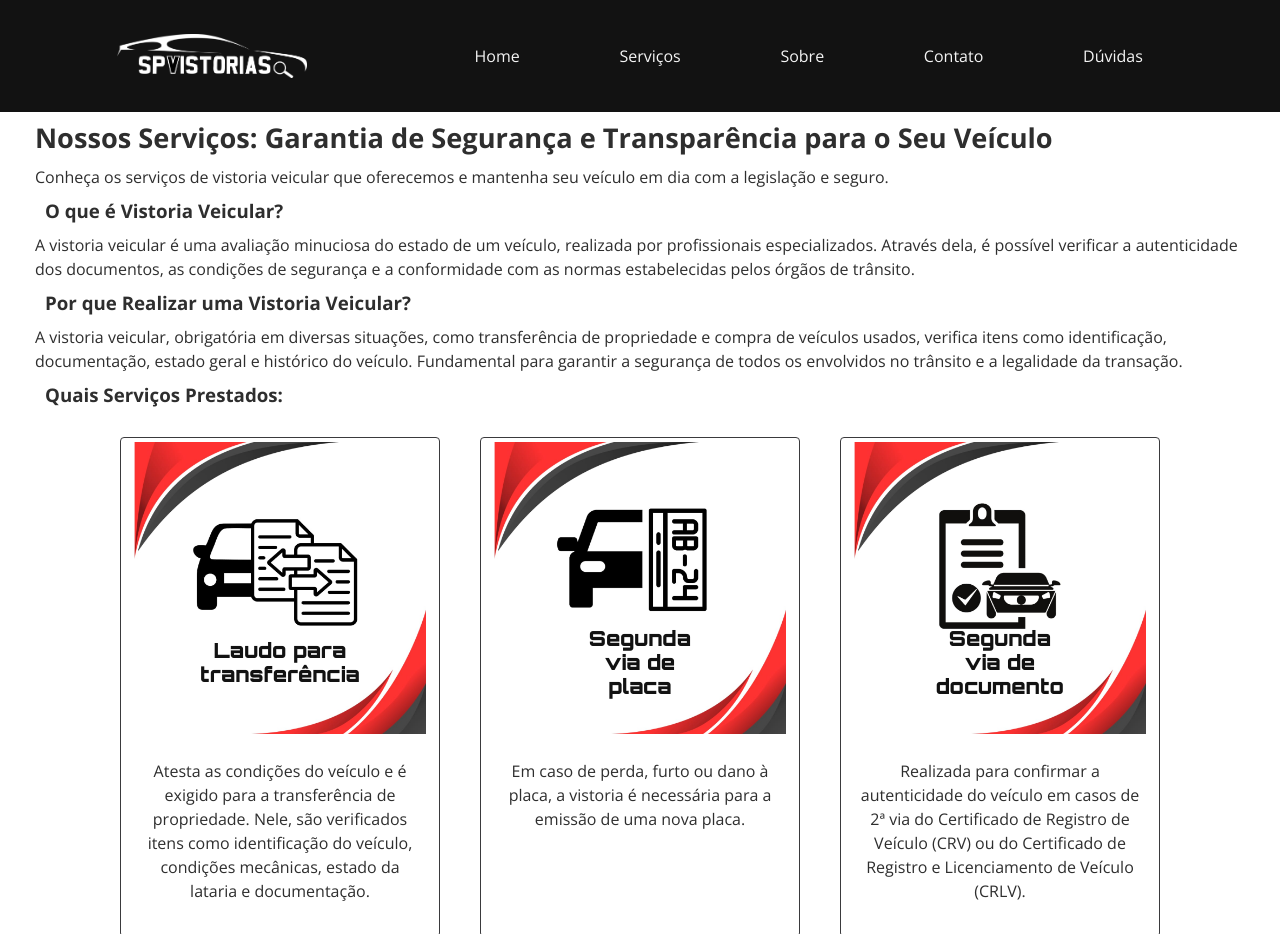
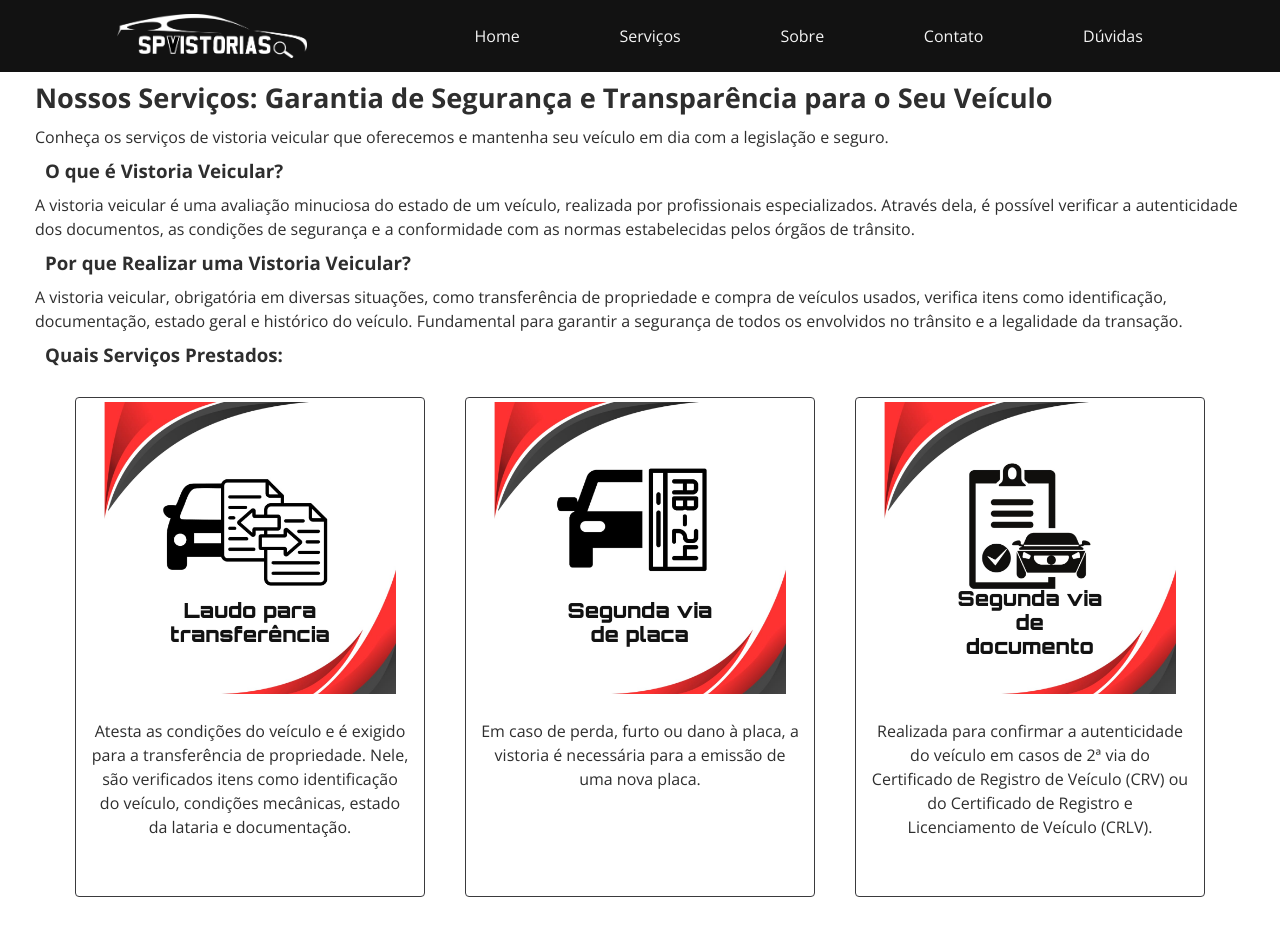
Before and after one commit to kellysabioni/spv, a plain HTML site: page servicos.html in a window 1280 px wide. Shown: the top 934 px of the page. Drawn offline with nearby package versions, Linux system fonts and the light colour scheme.

Commit message:
atualização

```diff
--- a/css/estilos.css
+++ b/css/estilos.css
@@ -125,9 +125,9 @@ h3{
     margin-bottom: 15px;
     height: 500px;
     min-width: 280px;
-    max-width: 320px;
+    max-width: 350px;
     /* margin: 0 auto; */
-    flex: 1 0 20%;
+    flex: 1 0 26%;
     margin: 20px;
   }
 
@@ -598,7 +598,7 @@ button:active {
         display: flex;
         justify-content: space-evenly;
         margin: 0 auto;
-        height: 14vh;
+        height: 9vh;
         align-items: center;
     }
     .topo-index {
```
